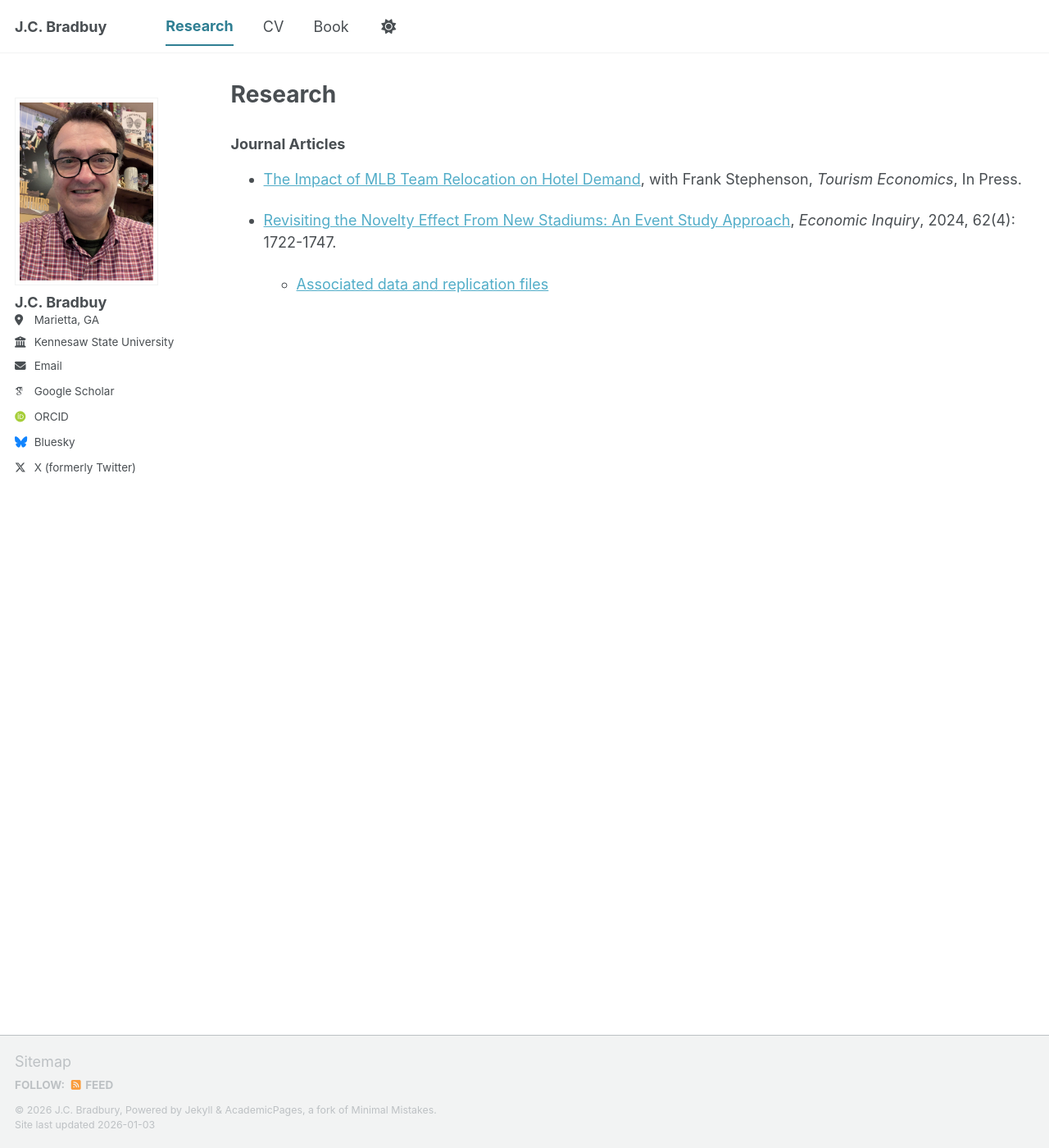
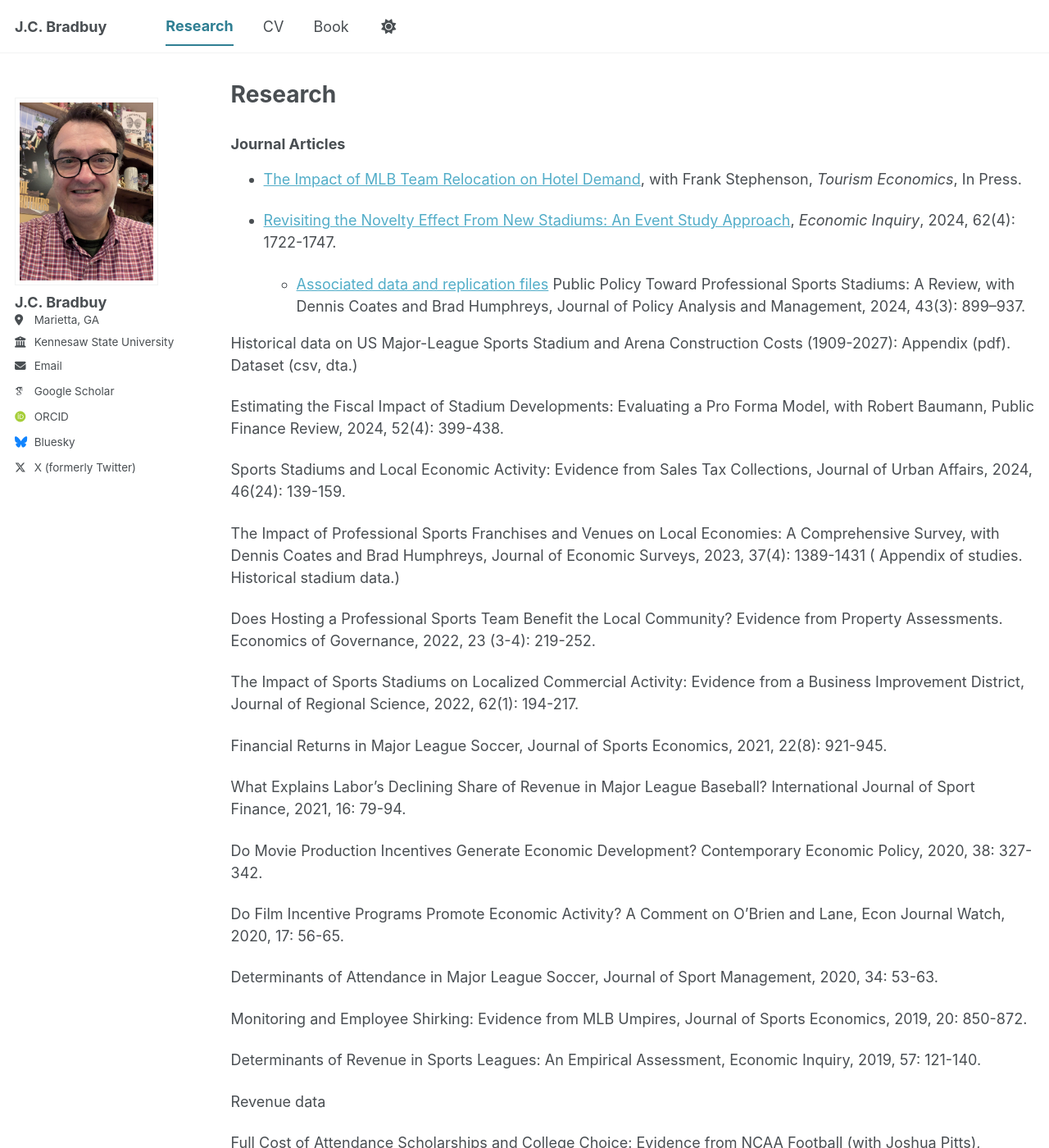
Before and after one commit to jcbradbury/jcbradbury.github.io, a Jekyll site: the page built from _pages/research.md, in a window 1280 px wide and 1400 px high. Shown: the whole window at 82% size. Built offline with Jekyll 4.4.1, drawn with Linux system fonts in a browser that asks for light colours; some web fonts are replaced; a script bundle is joined from its source files by our own code; library files that are not in the unit come from our copies; some of the changed text lies outside the part shown.

Commit message:
Update research.md

```diff
--- a/_pages/research.md
+++ b/_pages/research.md
@@ -12,3 +12,40 @@ author_profile: true
 * [Revisiting the Novelty Effect From New Stadiums: An Event Study Approach](https://doi.org/10.1111/ecin.13231), *Economic Inquiry*, 2024, 62(4): 1722-1747.
 
     * [Associated data and replication files](https://doi.org/10.3886/E200122V2)
+Public Policy Toward Professional Sports Stadiums: A Review, with Dennis Coates and Brad Humphreys, Journal of Policy Analysis and Management, 2024, 43(3): 899–937.
+
+Historical data on US Major-League Sports Stadium and Arena Construction Costs (1909-2027): Appendix (pdf). Dataset (csv, dta.)
+
+Estimating the Fiscal Impact of Stadium Developments: Evaluating a Pro Forma Model, with Robert Baumann, Public Finance Review, 2024, 52(4): 399-438.
+
+Sports Stadiums and Local Economic Activity: Evidence from Sales Tax Collections, Journal of Urban Affairs, 2024, 46(24): 139-159.
+
+The Impact of Professional Sports Franchises and Venues on Local Economies: A Comprehensive Survey, with Dennis Coates and Brad Humphreys, Journal of Economic Surveys, 2023, 37(4): 1389-1431 ( Appendix of studies. Historical stadium data.)
+
+Does Hosting a Professional Sports Team Benefit the Local Community? Evidence from Property Assessments. Economics of Governance, 2022, 23 (3-4): 219-252.
+
+The Impact of Sports Stadiums on Localized Commercial Activity: Evidence from a Business Improvement District, Journal of Regional Science, 2022, 62(1): 194-217.
+
+Financial Returns in Major League Soccer, Journal of Sports Economics, 2021, 22(8): 921-945.
+
+What Explains Labor's Declining Share of Revenue in Major League Baseball? International Journal of Sport Finance, 2021, 16: 79-94.
+
+Do Movie Production Incentives Generate Economic Development? Contemporary Economic Policy,  2020, 38: 327-342.
+
+Do Film Incentive Programs Promote Economic Activity? A Comment on O’Brien and Lane, Econ Journal Watch, 2020, 17: 56-65.
+
+Determinants of Attendance in Major League Soccer, Journal of Sport Management,  2020, 34: 53-63.
+
+Monitoring and Employee Shirking: Evidence from MLB Umpires, Journal of Sports Economics,  2019, 20: 850-872.
+
+Determinants of Revenue in Sports Leagues: An Empirical Assessment, Economic Inquiry, 2019, 57: 121-140.
+
+Revenue data
+
+Full Cost of Attendance Scholarships and College Choice: Evidence from NCAA Football (with Joshua Pitts), Journal of Sports Economics, 2018, 19: 977-989.
+
+Hired To Be Fired: The Publicity Value of Managers, Managerial and Decision Economics, 2017, 38: 929-940.
+
+Monopsony and Competition: The Impact of Rival Leagues on Player Salaries during the Early Days of Baseball, Explorations in Economic History,  2017, 65: 55-67.
+
+Associated Data
```
